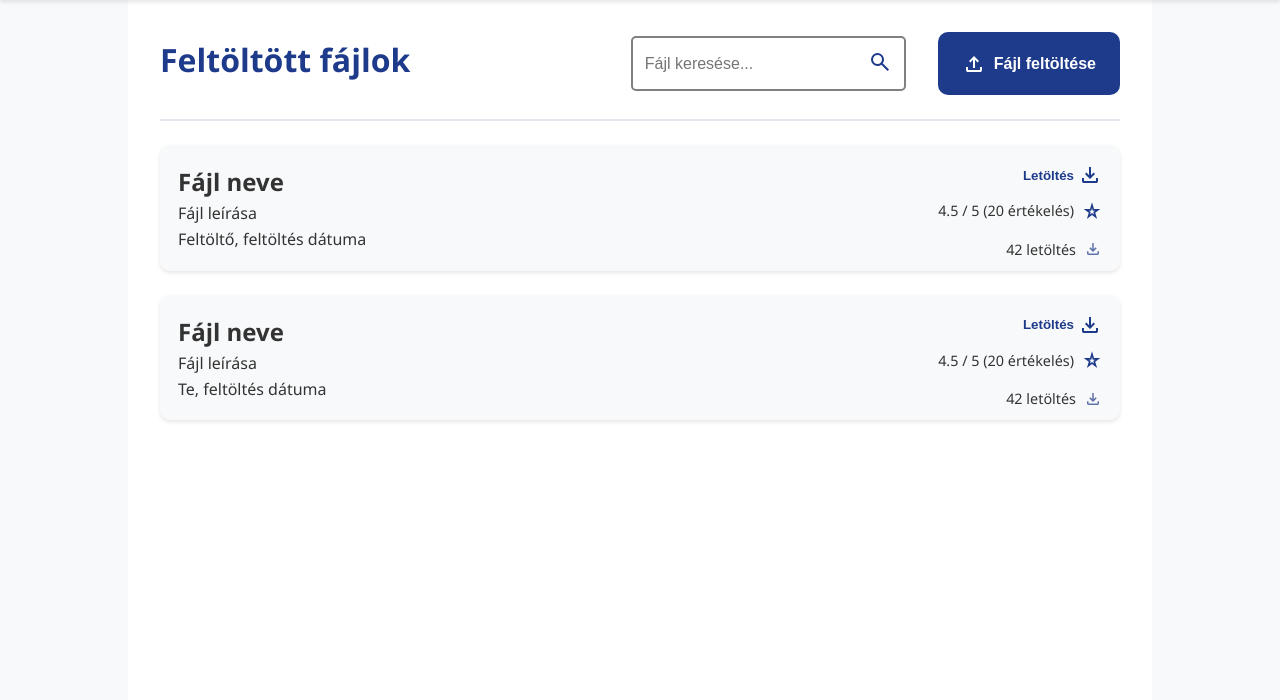
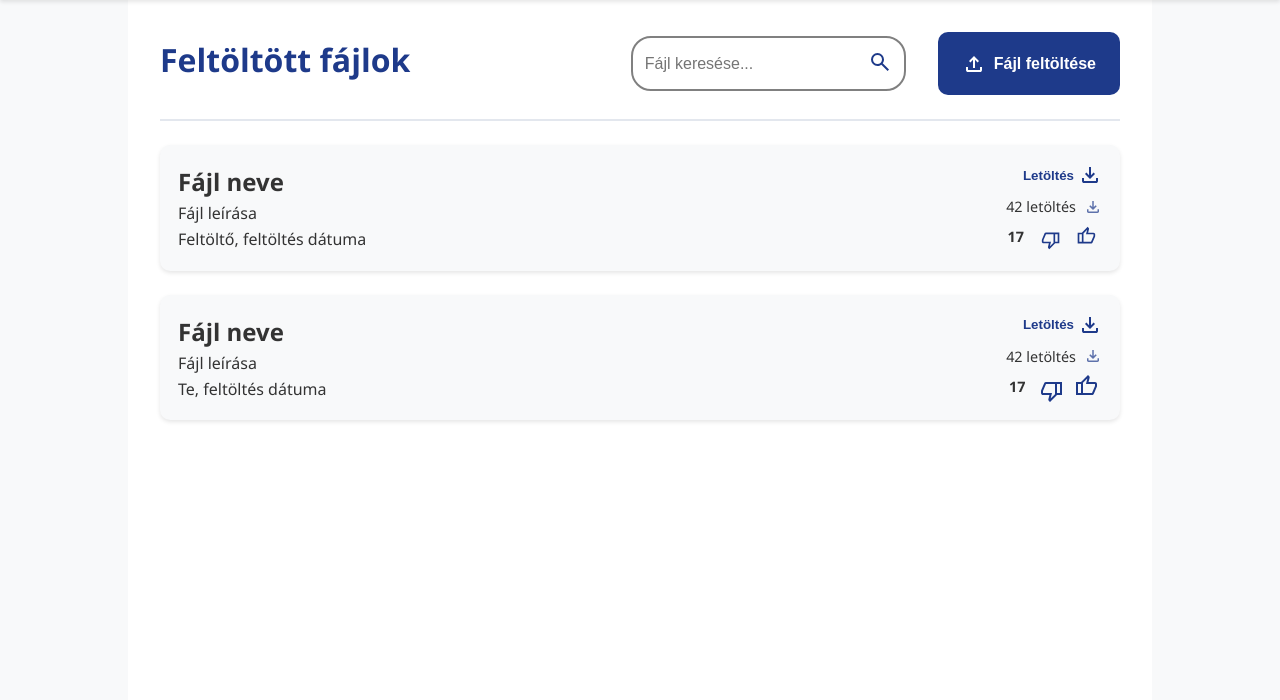
Before and after one commit to DeliLaszlo/hallgatoi-fajlmegoszto, a PHP site: page /subject.php in a window 1280 px wide. Shown: the part 100-800 px from the top of the page. Run offline with PHP 8.4, Linux system fonts and the light colour scheme.

Commit message:
Changed rating system

```diff
--- a/styles.css
+++ b/styles.css
@@ -227,7 +227,7 @@ textarea:focus {
     display: flex;
     align-items: center;
     border: 2px solid var(--border-outline);
-    border-radius: 5px;
+    border-radius: 20px;
     padding: 0.25rem;
     background-color: white;
     margin: 0.25rem 0;
@@ -525,27 +525,9 @@ textarea:focus {
     right: 0.5rem;
 }
 
-.content_rating {
-    position: absolute;
-    top: 4rem;
-    right: 1rem;
-    transform: translateY(-50%);
-    display: flex;
-    align-items: center;
-    gap: 0.5rem;
-    font-size: 0.9rem;
-    font-weight: 500;
-    color: #333;
-}
-
-.content_rating img {
-    width: 20px;
-    height: 20px;
-}
-
 .content_downloads {
     position: absolute;
-    bottom: 0.5rem;
+    top: 3rem;
     right: 1rem;
     display: flex;
     align-items: center;
@@ -559,6 +541,85 @@ textarea:focus {
     width: 18px;
     height: 18px;
     opacity: 0.7;
+}
+
+.voting_container {
+    display: flex;
+    align-items: center;
+    gap: 0.5rem;
+}
+
+span.voting_container {
+    display: inline-flex;
+    gap: 5px;
+}
+
+.content_voting {
+    position: absolute;
+    bottom: 1rem;
+    right: 1rem;
+    gap: 0.1rem;
+    font-size: 0.9rem;
+    font-weight: 600;
+    color: #333;
+}
+
+.content_voting .small_button {
+    position: static;
+    padding: 0.4rem;
+    border-radius: 8px;
+    transition: all 0.2s ease;
+}
+
+.content_voting .small_button img {
+    width: 20px;
+    height: 20px;
+    display: block;
+}
+
+.content_downvote_button {
+    position: absolute;
+}
+
+.content_downvote_button img {
+    position: relative;
+    top: 3.5px;
+}
+
+.modal_upvote_button img {
+    position: relative;
+    top: -4px;
+}
+
+.content_voting .vote_count {
+    min-width: 35px;
+    text-align: center;
+    padding: 0 0.25rem;
+}
+
+.content_voting>img {
+    padding: 0.25rem;
+}
+
+.own_downvote_icon {
+    position: relative;
+    top: 5px;
+}
+
+.upvote_button.active img {
+    filter: invert(64%) sepia(23%) saturate(1393%) hue-rotate(72deg) brightness(91%) contrast(85%);
+}
+
+.upvote_button.active:hover {
+    background-color: rgba(76, 175, 80, 0.15);
+}
+
+.downvote_button.active img {
+    filter: invert(29%) sepia(89%) saturate(2592%) hue-rotate(353deg) brightness(95%) contrast(93%);
+}
+
+.downvote_button.active:hover {
+    background-color: rgba(244, 67, 54, 0.15);
 }
 
 .status_badge {
--- a/subject.php
+++ b/subject.php
@@ -58,13 +58,18 @@
                     <span class="icon_text">Letöltés</span>
                     <img src="icons/download.svg" alt="Letöltés">
                 </button>
-                <div class="content_rating">
-                    <span>4.5 / 5<span class="hideable_text"> (20 értékelés)</span></span>
-                    <img src="icons/star.svg" alt="Értékelés">
-                </div>
                 <div class="content_downloads">
                     <span>42<span class="hideable_text"> letöltés</span></span>
                     <img src="icons/download.svg" alt="Letöltések">
+                </div>
+                <div class="content_voting voting_container">
+                    <span class="vote_count hideable_text">17</span>
+                    <button class="button small_button content_downvote_button downvote_button" aria-label="Nem tetszik">
+                        <img src="icons/downvote.svg" alt="Nem tetszik">
+                    </button>
+                    <button class="button small_button content_upvote_button upvote_button" aria-label="Tetszik">
+                        <img src="icons/upvote.svg" alt="Tetszik">
+                    </button>
                 </div>
                 <h2>Fájl neve</h2>
                 <p>Fájl leírása</p>
@@ -78,13 +83,14 @@
                     <span class="icon_text">Letöltés</span>
                     <img src="icons/download.svg" alt="Letöltés">
                 </button>
-                <div class="content_rating">
-                    <span>4.5 / 5<span class="hideable_text"> (20 értékelés)</span></span>
-                    <img src="icons/star.svg" alt="Értékelés">
-                </div>
                 <div class="content_downloads">
                     <span>42<span class="hideable_text"> letöltés</span></span>
                     <img src="icons/download.svg" alt="Letöltések">
+                </div>
+                <div class="content_voting voting_container hideable_content">
+                    <span class="vote_count">17</span>
+                    <img class="own_downvote_icon" src="icons/downvote.svg" alt="Nem tetszik">
+                    <img src="icons/upvote.svg" alt="Tetszik">
                 </div>
                 <h2>Fájl neve</h2>
                 <p>Fájl leírása</p>
@@ -199,23 +205,30 @@
             <h3>Feltöltés dátuma:<span class="data-file-date">2025-01-01</span></h3>
             <h3>Fájl mérete:<span class="data-file-size">1.5 MB</span></h3>
             <h3>Letöltések:<span class="data-file-downloads">42</span></h3>
-            <h3>Értékelés:<span class="data-file-rating">4.5 / 5 (20 értékelés)</span></h3>
+            <h3 class="voting_section">
+                <span>Értékelés:</span>
+                <span class="data-file-rating">17</span>
+                <span class="voting_container">
+                    <button class="button modal_downvote_button downvote_button" aria-label="Nem tetszik">
+                        <img src="icons/downvote.svg" alt="Nem tetszik">
+                    </button>
+                    <button class="button modal_upvote_button upvote_button" aria-label="Tetszik">
+                        <img src="icons/upvote.svg" alt="Tetszik">
+                    </button>
+                </span>
+            </h3>
             <h3>Leírás:</h3>
             <p class="data-file-description">Itt van a fájl részletes leírása. Ez a szöveg több soros is lehet, és részletes információkat tartalmazhat a fájlról.</p>
             <!-- Generálandó rész vége -->
             <hr>
             <div class="modal_footer">
-                <button class="button modal_rate_button" aria-label="Értékelés">
-                    <img src="icons/star.svg" alt="Értékelés">
-                    <span>Értékelés</span>
+                <button class="button report_button" aria-label="Jelentés">
+                    <img src="icons/report.svg" alt="Jelentés">
+                    <span>Jelentés</span>
                 </button>
                 <button class="button modal_download_button" aria-label="Letöltés">
                     <img src="icons/download.svg" alt="Letöltés">
                     <span>Letöltés</span>
-                </button>
-                <button class="button report_button" aria-label="Jelentés">
-                    <img src="icons/report.svg" alt="Jelentés">
-                    <span>Jelentés</span>
                 </button>
             </div>
         </div>
@@ -306,36 +319,6 @@
             <!-- Generálandó rész vége -->
         </div>
     </div>
-    <div class="modal small_modal rate_file_modal">
-        <div class="modal_content small_modal_content">
-            <button class="button small_button rate_close_button" aria-label="Bezárás">
-                <img src="icons/close.svg" alt="Bezárás">
-            </button>
-            <h2>Fájl értékelése</h2>
-            <hr>
-            <div class="rating_container">
-                <p>Válassza ki az értékelését:</p>
-                <div class="star_rating">
-                    <img src="icons/star.svg" alt="1 csillag" class="rating_star" data-rating="1">
-                    <img src="icons/star.svg" alt="2 csillag" class="rating_star" data-rating="2">
-                    <img src="icons/star.svg" alt="3 csillag" class="rating_star" data-rating="3">
-                    <img src="icons/star.svg" alt="4 csillag" class="rating_star" data-rating="4">
-                    <img src="icons/star.svg" alt="5 csillag" class="rating_star" data-rating="5">
-                </div>
-            </div>
-            <hr>
-            <div class="modal_footer">
-                <button class="button rate_close_button" aria-label="Mégse">
-                    <img src="icons/close.svg" alt="Mégse">
-                    <span>Mégse</span>
-                </button>
-                <button class="button modal_save_rate_button" aria-label="Értékelés">
-                    <img src="icons/star.svg" alt="Értékelés">
-                    <span>Értékelés</span>
-                </button>
-            </div>
-        </div>
-    </div>
     <div class="modal own_file_details_modal">
         <div class="modal_content">
             <button class="button small_button modal_close_button" aria-label="Bezárás">
@@ -350,7 +333,7 @@
             <h3>Feltöltés dátuma:<span class="data-file-date">2025-01-01</span></h3>
             <h3>Fájl mérete:<span class="data-file-size">1.5 MB</span></h3>
             <h3>Letöltések:<span class="data-file-downloads">42</span></h3>
-            <h3>Értékelés:<span class="data-file-rating">4.5 / 5 (20 értékelés)</span></h3>
+            <h3>Értékelés:<span class="data-file-rating">17</span></h3>
             <h3>Leírás:</h3>
             <p class="data-file-description">Itt van a fájl részletes leírása. Ez a szöveg több soros is lehet, és részletes információkat tartalmazhat a fájlról.</p>
             <!-- Generálandó rész vége -->
```
Also changed, not shown: other parts of styles.css (+10 -39 lines), dashboard.php (+14 -2 lines), scripts.js (+29 -51 lines), icons/downvote.svg (added), icons/upvote.svg (added).
